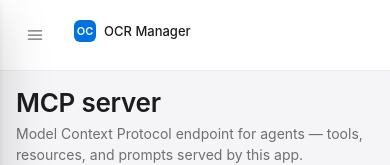
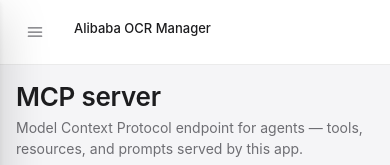
Before and after one commit to hyudryu/Open-Code-Review-Manager, a React (Vite) app in the folder frontend/: page /mcp in a window 390 px wide. Shown: the top 165 px of the page. Built offline with nearby package versions, Linux system fonts and the light colour scheme; no server answers.

Commit message:
ui: replace OC badge with 'Alibaba OCR Manager' title
Removed the 'OC' brandMark badge from the sidebar and mobile header.
Replaced 'OCR Manager' text with 'Alibaba OCR Manager' as the app title.

```diff
--- a/frontend/src/layouts/AppLayout.tsx
+++ b/frontend/src/layouts/AppLayout.tsx
@@ -62,8 +62,7 @@
         aria-label="Primary"
       >
         <div className={styles.brand}>
-          <span className={styles.brandMark}>OC</span>
-          <span>OCR Manager</span>
+          <span>Alibaba OCR Manager</span>
         </div>
         <div className={styles.nav}>
           {NAV.map((item) => (
@@ -138,8 +137,7 @@
             <IconMenu size={20} />
           </Button>
           <span className={styles.brand}>
-            <span className={styles.brandMark}>OC</span>
-            <span>OCR Manager</span>
+            <span>Alibaba OCR Manager</span>
           </span>
         </div>
         <main className={styles.content} id="main">
```
